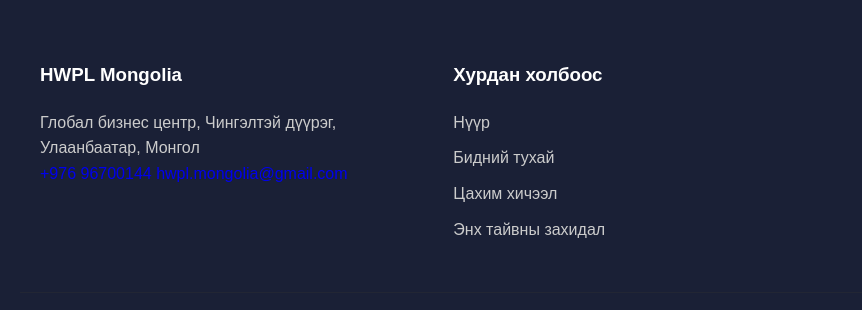
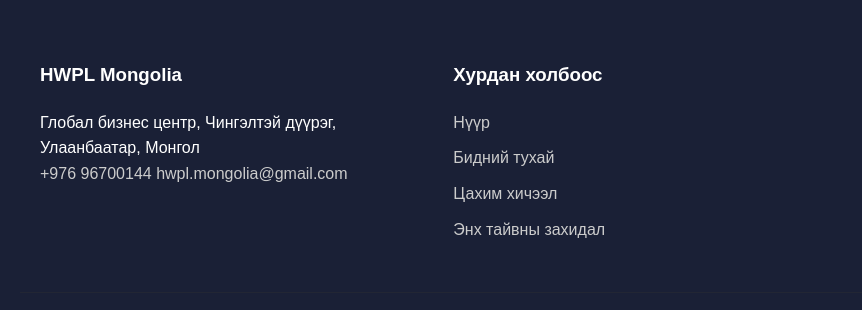
Before and after one commit to mediahwpl/peace-education-mn, a plain HTML site: page index.html in a window 1280 px wide. Shown: the part 4195-4505 px from the top of the page, 0-862 px from the left. Drawn offline with Linux system fonts and the light colour scheme.

Commit message:
Update website

```diff
--- a/style.css
+++ b/style.css
@@ -507,7 +507,7 @@
 margin-bottom:20px;
 }
 
-.footer-col p{
+.footer-col a{
 line-height:1.6;
 color:#ccc;
 }
```
